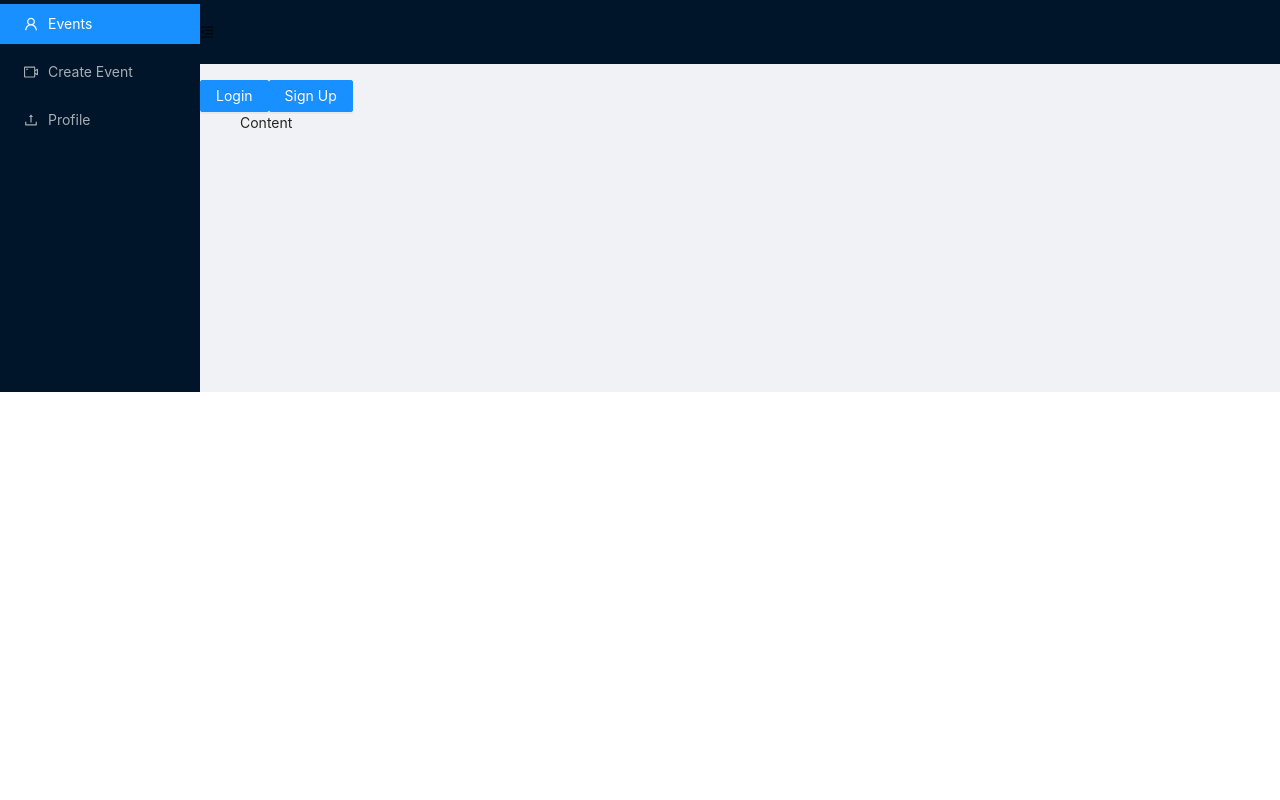
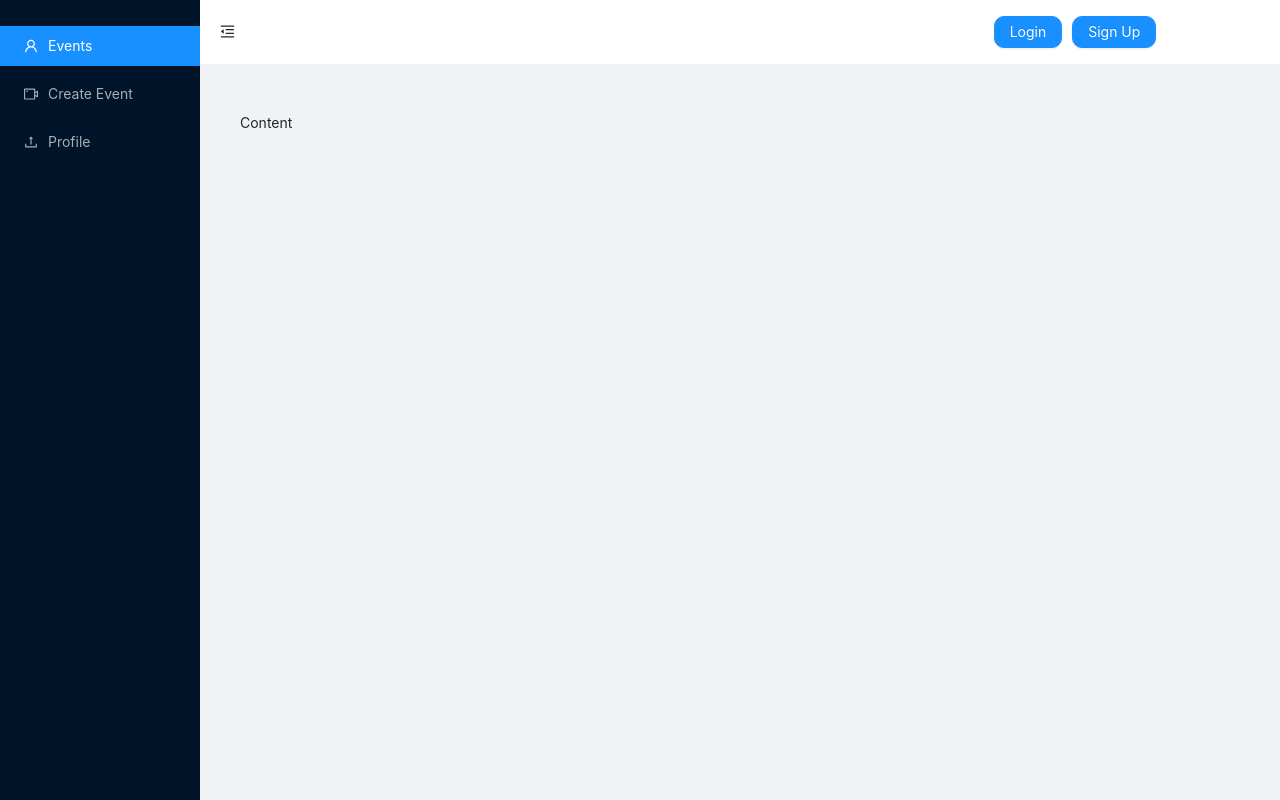
Before and after one commit to Robin-Hood-zjw/events-manipulation-application, a React (Create React App) app in the folder events-app/: page / in a window 1280 px wide. Built offline with nearby package versions, Linux system fonts and the light colour scheme.

Commit message:
Task001-Layout/Style initializations

```diff
--- a/events-app/src/components/DefaultLayout.js
+++ b/events-app/src/components/DefaultLayout.js
@@ -18,7 +18,7 @@ const App = () => {
     <Layout>
       <SiderArea collapsed={collapsed} />
 
-      <Layout className="site-layout">
+      <Layout style={{ minHeight: "100vh" }} className="site-layout">
         <HeaderArea toggle={toggle} collapsed={collapsed} />
         <MainArea />
       </Layout>
--- /dev/null
+++ b/events-app/src/components/Typography/HeaderArea/Header.css
@@ -0,0 +1,34 @@
+.trigger {
+  padding: 0px 20px;
+  cursor: pointer;
+  font-size: 15px;
+  line-height: 55px;
+  transition: color 0.5s;
+}
+
+.trigger:hover {
+  color: rgb(60, 70, 91);
+}
+
+.header-background {
+  background: #fff;
+}
+.header-layout {
+  display: flex;
+  justify-content: space-between;
+  padding: 0px 125px 0px 0px;
+}
+
+.buttons {
+  width: 150px;
+  display: flex;
+  justify-content: center;
+  align-items: center;
+}
+
+.popup-button {
+  width: 88px;
+  border-radius: 10px;
+  align-items: center;
+  margin-right: 10px;
+}
--- a/events-app/src/components/Typography/HeaderArea/HeaderArea.js
+++ b/events-app/src/components/Typography/HeaderArea/HeaderArea.js
@@ -1,17 +1,14 @@
 import React from "react";
 import { Button, Layout } from "antd";
 import { MenuFoldOutlined, MenuUnfoldOutlined } from "@ant-design/icons";
+
+import "./Header.css";
 
 const { Header } = Layout;
 
 const SiderArea = (props) => {
   return (
-    <Header
-      className="site-layout-background header-layout"
-      style={{
-        padding: 0,
-      }}
-    >
+    <Header className="header-background header-layout">
       <section>
         {React.createElement(
           props.collapsed ? MenuUnfoldOutlined : MenuFoldOutlined,
@@ -23,8 +20,12 @@ const SiderArea = (props) => {
       </section>
 
       <section className="buttons">
-        <Button type="primary">Login</Button>
-        <Button type="primary">Sign Up</Button>
+        <Button className="popup-button" type="primary">
+          Login
+        </Button>
+        <Button className="popup-button" type="primary">
+          Sign Up
+        </Button>
       </section>
     </Header>
   );
--- /dev/null
+++ b/events-app/src/components/Typography/SiderArea/Sider.css
@@ -0,0 +1,4 @@
+.logo {
+  width: 35px;
+  margin: 15px;
+}
--- a/events-app/src/components/Typography/SiderArea/SiderArea.js
+++ b/events-app/src/components/Typography/SiderArea/SiderArea.js
@@ -6,12 +6,18 @@ import {
 import React from "react";
 import { Layout, Menu } from "antd";
 
+import "./Sider.css";
+
 const { Sider } = Layout;
 
 const SiderArea = (props) => {
   return (
     <Sider trigger={null} collapsible collapsed={props.collapsed}>
-      <image src="" alt="logo" />
+      <image
+        className="logo"
+        src="../../../public/images/logo.png"
+        alt="logo"
+      />
       <Menu
         theme="dark"
         mode="inline"
```
Also changed, not shown: events-app/src/components/PopUp/Forms/LogIn.js (+4 -10 lines), events-app/src/components/PopUp/Forms/SignUp.js (+73 -0 lines), events-app/src/components/Typography/HeaderArea/Header.scss (deleted), events-app/src/components/Typography/SiderArea/Sider.scss (deleted).
